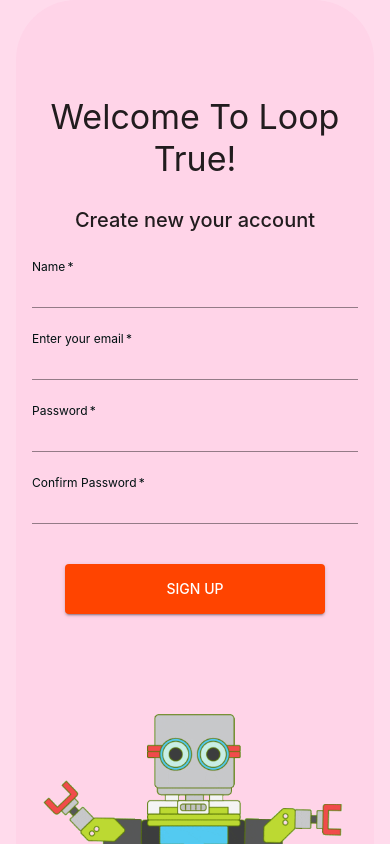
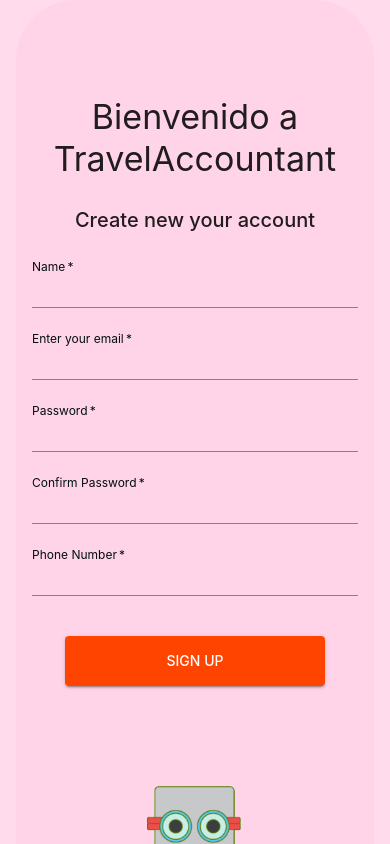
Before and after one commit to Kratso/newappnic-front, a React (Create React App) app: page /signup in a window 390 px wide. Shown: the top 844 px of the page. Built offline with nearby package versions, Linux system fonts and the light colour scheme.

Commit message:
feat: 🎸 added phone to user

```diff
--- a/src/features/signup/Signup.tsx
+++ b/src/features/signup/Signup.tsx
@@ -25,6 +25,7 @@
     .min(8, "Password must be more than 8 characters")
     .max(32, "Password must be less than 32 characters"),
   passwordConfirm: string().min(1, "Please confirm your password"),
+  phone: string().min(1, "Phone is required").max(70),
 }).refine((data) => data.password === data.passwordConfirm, {
   path: ["passwordConfirm"],
   message: "Passwords do not match",
@@ -44,6 +45,7 @@
     email: "",
     password: "",
     passwordConfirm: "",
+    phone: "",
   };
 
   // ? Object containing all the methods returned by useForm
@@ -54,9 +56,9 @@
 
   // ? Form Handler
   const onSubmitHandler: SubmitHandler<ISignUp> = async (values: ISignUp) => {
-    const {name, email, password, passwordConfirm} = values;
+    const {name, email, password, passwordConfirm, phone} = values;
 
-    dispatch(register(await authService.register(name, email, password, passwordConfirm)))
+    dispatch(register(await authService.register(name, email, password, passwordConfirm, phone)))
 
     navigate("/");
   };
@@ -97,7 +99,7 @@
                   pb: { sm: "3rem" },
                 }}
               >
-                Welcome To Loop True!
+                Bienvenido a TravelAccountant
               </Typography>
               <Grid
                 item
@@ -160,6 +162,13 @@
                       required
                       focused
                     />
+                    <FormInput
+                      type="phone"
+                      label="Phone Number"
+                      name="phone"
+                      required
+                      focused
+                    />
 
                     <LoadingButton
                       loading={false}
--- a/src/services/auth.service.ts
+++ b/src/services/auth.service.ts
@@ -44,12 +44,13 @@
     // Just in case we need to alert anyone we are loging out. I will NOT elaborate.
   }
 
-  async register(username: string, email: string, password: string, confirmPassword: string) {
+  async register(username: string, email: string, password: string, confirmPassword: string, phone: string) {
     return axios.post(AUTH_URL + "register", {
       name: username,
       email,
       password,
-      passwordConfirm: confirmPassword
+      passwordConfirm: confirmPassword,
+      phone,
     });
   }
 }
--- a/src/slices/login.slice.ts
+++ b/src/slices/login.slice.ts
@@ -11,6 +11,7 @@
   role?: string;
   access_token?: string;
   password?: string;
+  phone?: string;
 }
 
 export interface UserStatus {
@@ -102,8 +103,8 @@
 
 export const registerMiddle = createAsyncThunk<
   any,
-  { username: string; email: string; password: string; passwordConfirm: string }
+  { username: string; email: string; password: string; passwordConfirm: string, phone: string }
 >("userData/register", async (authData) => {
-  const { username, email, password, passwordConfirm } = authData;
-  return await AuthService.register(username, email, password, passwordConfirm);
+  const { username, email, password, passwordConfirm, phone } = authData;
+  return await AuthService.register(username, email, password, passwordConfirm, phone);
 });
```
